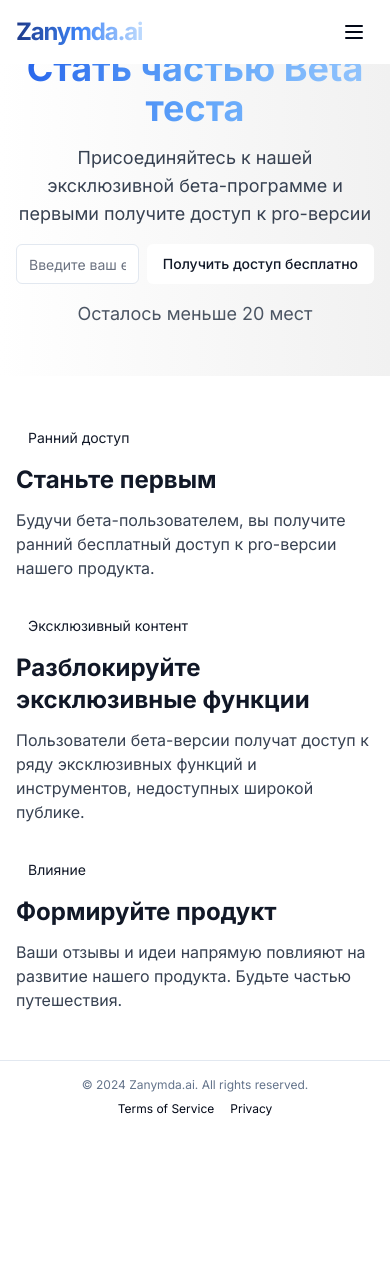
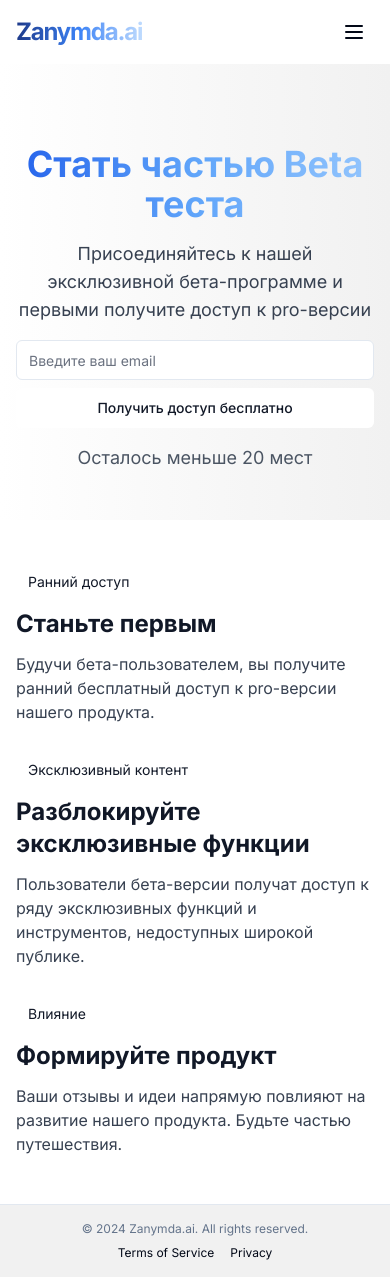
Before and after one commit to mountain-nomad/legal_front, a Next.js app: page /beta-test in a window 390 px wide. Before the commit the page ends 1133 px from the top, so only its background shows below. Built offline with nearby package versions, Linux system fonts and the light colour scheme.

Commit message:
Better UI

```diff
--- a/src/app/beta-test/page.tsx
+++ b/src/app/beta-test/page.tsx
@@ -42,25 +42,26 @@ export default function Component() {
     <div className="w-full">
       <section className="w-full py-12 md:py-12 lg:py-16 xl:py-24 bg-gradient-to-r from-[#ffffff] to-[#f1f1f1]">
         <div className="container px-4 md:px-6 text-center">
-          <div className="max-w-3xl mx-auto space-y-4">
+          <div className="max-w-3xl mx-auto space-y-4 mt-24 md:mt-0">
             <h1 className="text-4xl font-bold bg-gradient-to-r from-blue-600 via-blue-400 to-blue-300 bg-clip-text text-transparent sm:text-5xl md:text-6xl">Стать частью Beta теста</h1>
             <p className="text-lg text-gray-700 md:text-xl">
               Присоединяйтесь к нашей эксклюзивной бета-программе и первыми получите доступ к pro-версии
             </p>
             <div className="flex justify-center">
-              <form onSubmit={handleSubmit} className="w-full max-w-md flex gap-2">
+              <form onSubmit={handleSubmit} className="w-full max-w-md flex flex-col gap-2">
                 <Input
                   type="email"
                   placeholder="Введите ваш email"
                   value={email}
                   onChange={(e) => setEmail(e.target.value)}
-                  className="flex-1 bg-white text-gray-900 placeholder:text-gray-500"
+                  className="bg-white text-gray-900 placeholder:text-gray-500"
                 />
                 <Button type="submit" className="bg-[#ffffff] text-gray-900 hover:bg-[#f1f1f1]">
                   Получить доступ бесплатно
                 </Button>
               </form>
             </div>
+
             {message && (
               <div className="mt-4 p-4 bg-blue-100 text-blue-600 rounded">
                 {message}
@@ -75,26 +76,26 @@ export default function Component() {
 
       <section className="w-full py-12 md:py-24 lg:py-32">
         <div className="container px-4 md:px-6">
-          <div className="grid gap-8 md:grid-cols-2 lg:grid-cols-3">
+          <div className="grid gap-8 sm:grid-cols-1 md:grid-cols-2 lg:grid-cols-3">
             <div className="space-y-3">
               <div className="inline-block rounded-lg bg-white px-3 py-1 text-sm text-gray-900">Ранний доступ</div>
               <h3 className="text-2xl font-bold text-gray-900">Станьте первым</h3>
               <p className="text-gray-700">
-              Будучи бета-пользователем, вы получите ранний бесплатный доступ к pro-версии нашего продукта.
+                Будучи бета-пользователем, вы получите ранний бесплатный доступ к pro-версии нашего продукта.
               </p>
             </div>
             <div className="space-y-3">
               <div className="inline-block rounded-lg bg-white px-3 py-1 text-sm text-gray-900">Эксклюзивный контент</div>
               <h3 className="text-2xl font-bold text-gray-900">Разблокируйте эксклюзивные функции</h3>
               <p className="text-gray-700">
-              Пользователи бета-версии получат доступ к ряду эксклюзивных функций и инструментов, недоступных широкой публике.
+                Пользователи бета-версии получат доступ к ряду эксклюзивных функций и инструментов, недоступных широкой публике.
               </p>
             </div>
             <div className="space-y-3">
               <div className="inline-block rounded-lg bg-white px-3 py-1 text-sm text-gray-900">Влияние</div>
               <h3 className="text-2xl font-bold text-gray-900">Формируйте продукт</h3>
               <p className="text-gray-700">
-              Ваши отзывы и идеи напрямую повлияют на развитие нашего продукта. Будьте частью путешествия.
+                Ваши отзывы и идеи напрямую повлияют на развитие нашего продукта. Будьте частью путешествия.
               </p>
             </div>
           </div>
--- a/src/app/components/footer.tsx
+++ b/src/app/components/footer.tsx
@@ -2,7 +2,7 @@ import Link from "next/link";
 
 const Footer = () => {
   return (
-    <div className="flex flex-col items-center justify-center w-full bg-background">
+    <div className="flex flex-col items-center justify-center w-full bg-[#f1f1f1]">
       <footer className="flex flex-col gap-2 sm:flex-row py-4 w-full items-center px-4 md:px-6 border-t">
         <p className="text-xs text-muted-foreground">&copy; 2024 Zanymda.ai. All rights reserved.</p>
         <nav className="sm:ml-auto flex gap-4 sm:gap-6">
--- a/src/app/page.tsx
+++ b/src/app/page.tsx
@@ -79,8 +79,6 @@ export default function Home() {
           </div>
         </div>
       </section>
-
-
         <section className="w-full py-12 md:py-24 lg:py-32 bg-[#f1f1f1]">
           <div className="container px-4 md:px-6">
             <div className="mx-auto max-w-5xl grid items-start gap-6 py-12 lg:grid-cols-3 lg:gap-12">
@@ -219,7 +217,7 @@ export default function Home() {
             </div>
           </div>
         </section>
-        <section className="w-full py-12 md:py-24 lg:py-32 border-t">
+        <section className="w-full py-12 md:py-12 lg:py-16 xl:py-24 bg-gradient-to-br from-[#ffffff] to-[#f1f1f1]">
           <div className="container px-4 md:px-6">
             <div className="mx-auto w-full max-w-sm space-y-2">
               <div className="space-y-3">
```
Lines whose indentation alone changed are shown as unchanged.
